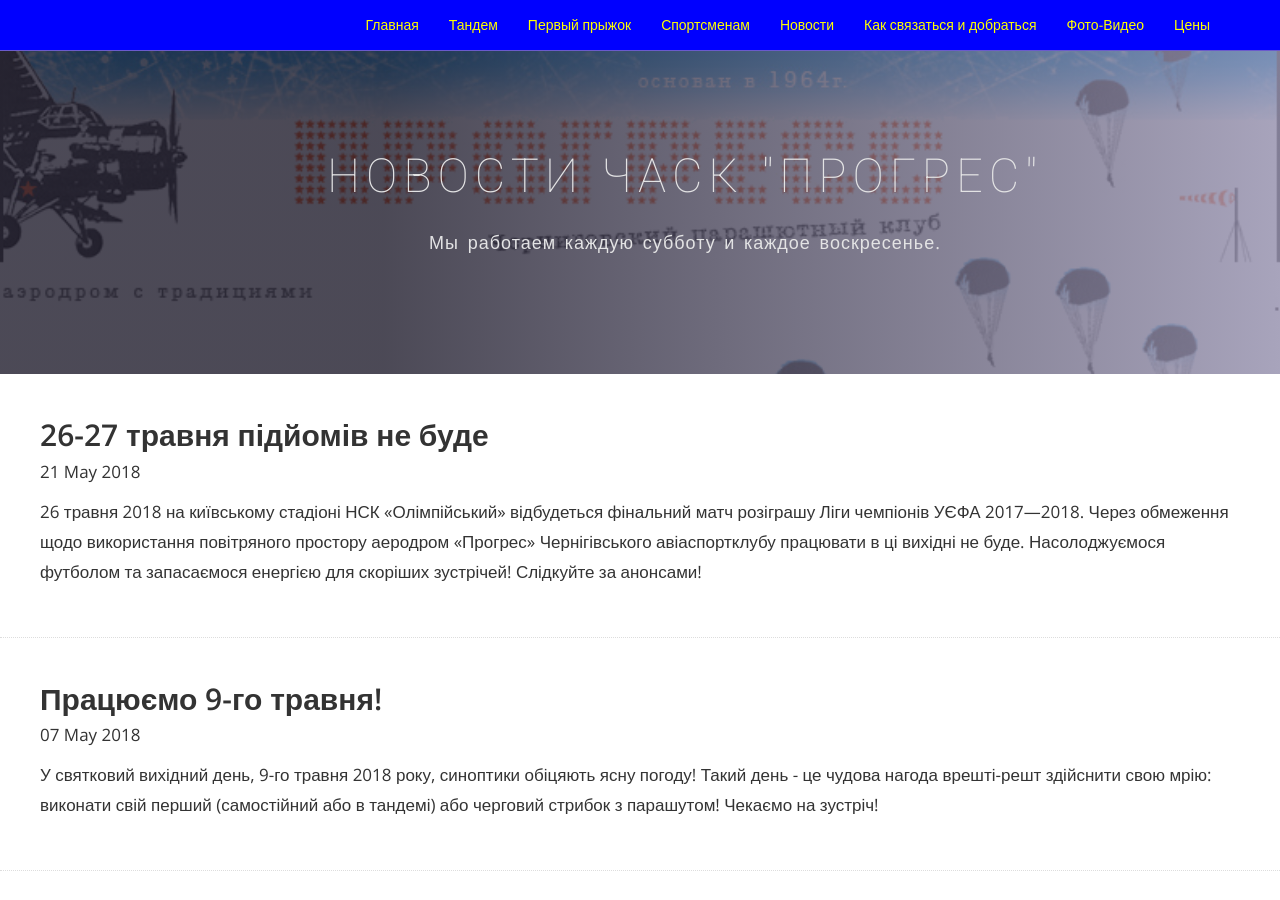
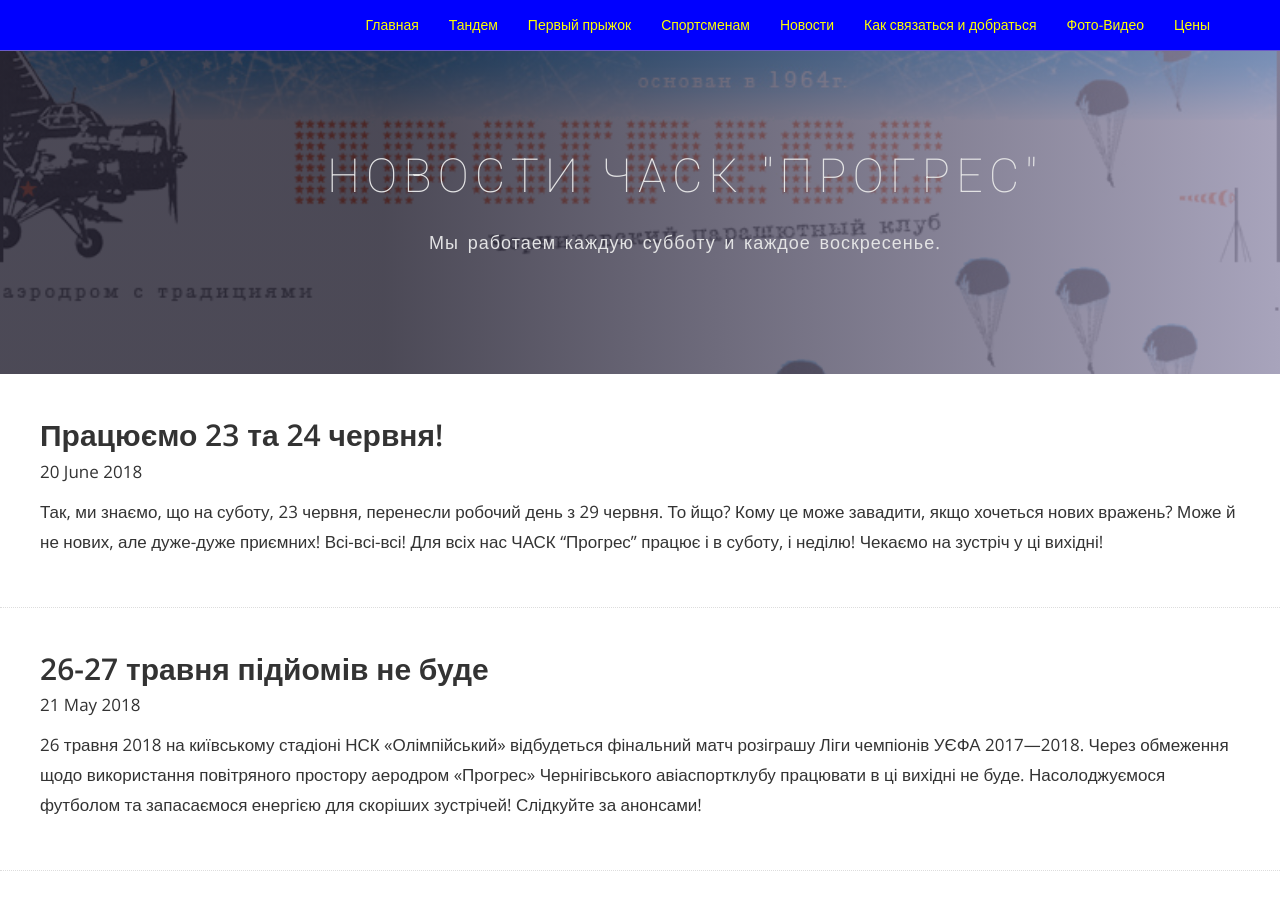
Before and after one commit to joej0e/progres.org.ua, a Jekyll site: the page built from blog.html, in a window 1280 px wide and 900 px high. Built offline with Jekyll 4.4.1, drawn with Linux system fonts in a browser that asks for light colours; nearby versions of some CDN libraries; some web fonts are replaced.

Commit message:
Added 2018-06-20-announce-jun-23 post

```diff
--- /dev/null
+++ b/_posts/2018-06-20-announce-jun-23.md
@@ -0,0 +1,18 @@
+---
+layout: post
+title:  Працюємо 23 та 24 червня!
+date:   2018-06-20
+categories: blog
+tags: [obyavleniya]
+
+---
+
+![]({{site.baseurl}}/img/posts/2018-06-20-announce.png)
+
+Так, ми знаємо, що на суботу, 23 червня, перенесли робочий день з 29 червня.
+
+То йщо? Кому це може завадити, якщо хочеться нових вражень? Може й не нових, але дуже-дуже приємних!
+
+Всі-всі-всі! Для всіх нас ЧАСК "Прогрес" працює і в суботу, і неділю!
+
+Чекаємо на зустріч у ці вихідні!
--- a/index.html
+++ b/index.html
@@ -11,7 +11,7 @@ permalink: /
       <div class="col-md-10 col-md-offset-2">
         <div class="block">
           <h1 class="animated fadeInUp">Прыжки с парашютом в Киеве и Чернигове</h1>
-          <p class="animated fadeInUp"><a href="{% post_url 2018-05-21-announce-may-26 %}">26 мая 2018 года на аэродроме "Прогресс" прыжков не будет. Детальнее в новостях!</a></p>
+          <p class="animated fadeInUp"><a href="{% post_url 2018-06-20-announce-jun-23 %}">Несмотря на "специальный рабочий день" ждём вас 23 и 24 июня 2018 года на аэродроме "Прогресс". Детальнее в новостях!</a></p>
           <p class="animated fadeInUp">Каждые выходные для начинающих парашютистов и опытных спортсменов организовываются прыжки с парашютом в Черниговском АСК "Прогресс".</p>
           <p class="animated fadeInUp">Также у нас можно выполнить ознакомительный полёт на самолёте.</p>
         </div>
```
Also changed, not shown: img/posts/2018-06-20-announce.png (added), img/posts/cache/ih1.redbubble.net/image.520477064.0098/raf,750x1000,075,t,101010:01c5ca27c6.u2.jpg (added), 1 other file.
